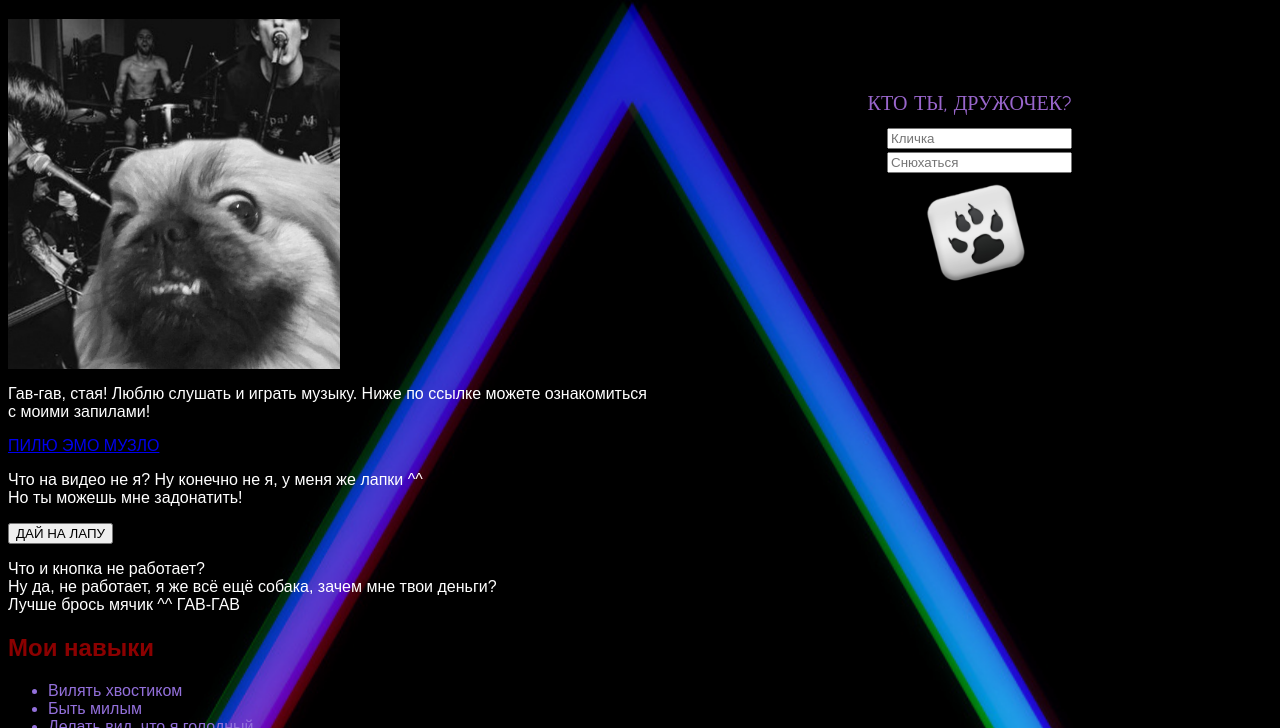
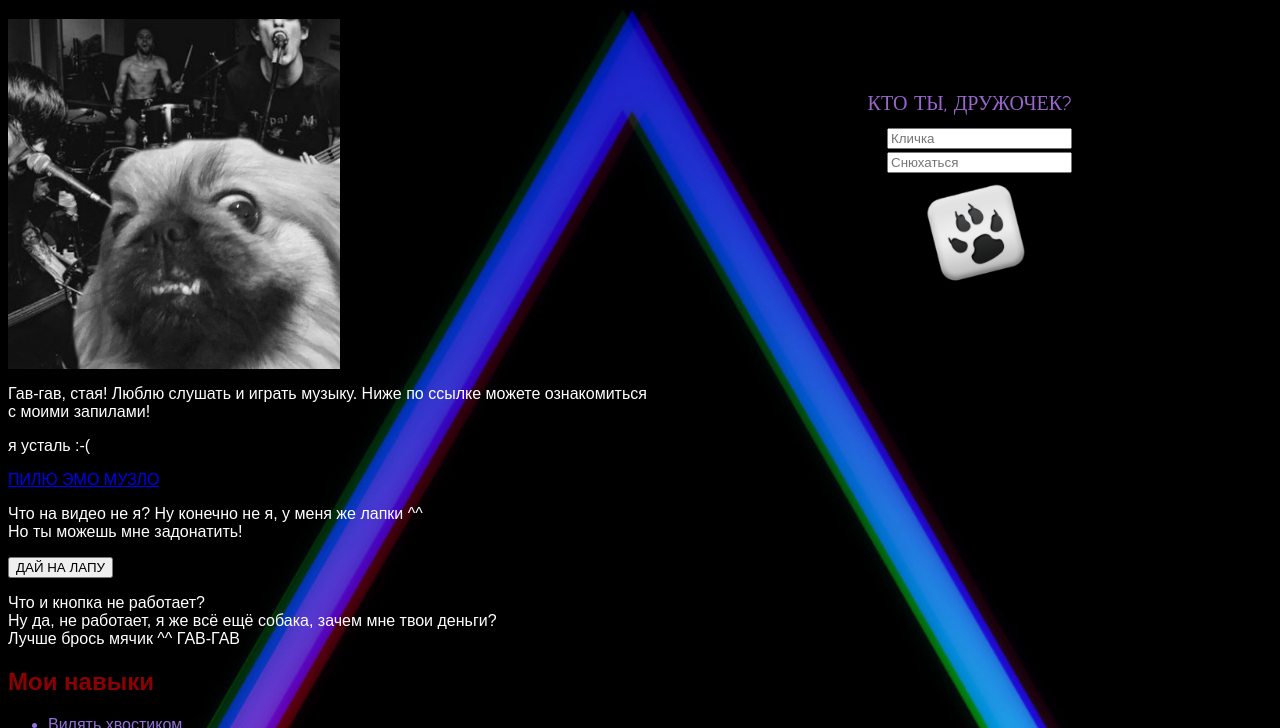
Before and after one commit to AlexEr-QA/AlexEr-QA.github.io, a plain HTML site: page index.html in a window 1280 px wide. Shown: the part 372-1100 px from the top of the page. Drawn offline with Linux system fonts and the light colour scheme; files whose address does not match are found by name.

Commit message:
я усталь

```diff
--- a/index.html
+++ b/index.html
@@ -92,6 +92,8 @@
             <p>Гав-гав, стая!
                Люблю слушать и играть музыку. Ниже по ссылке можете ознакомиться<br> с моими запилами!
             </p>
+            <p> я усталь :-(
+            </p>
         </section>
         <a href="https://www.youtube.com/watch?v=uypUYbHb3Xo">ПИЛЮ ЭМО МУЗЛО</a>
         <p> Что на видео не я? Ну конечно не я, у меня же лапки ^^
```
